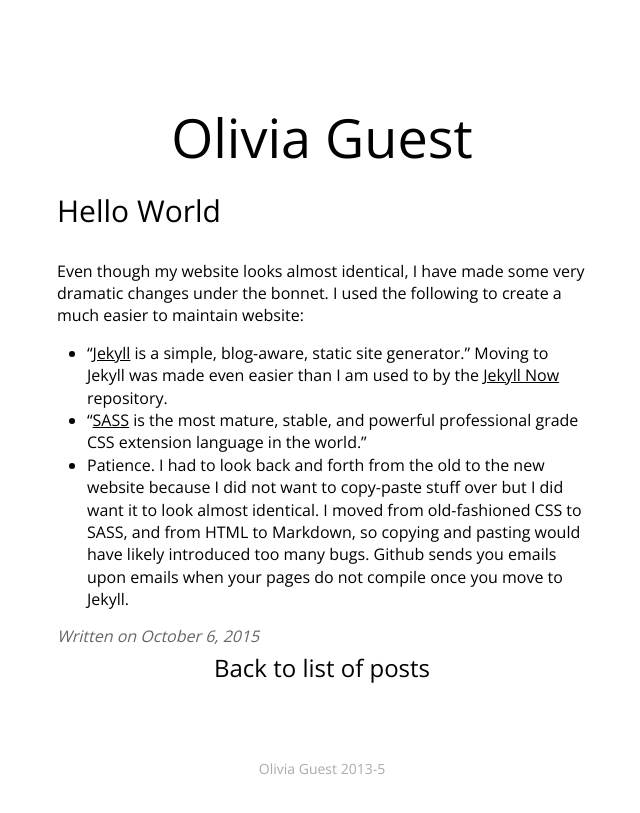
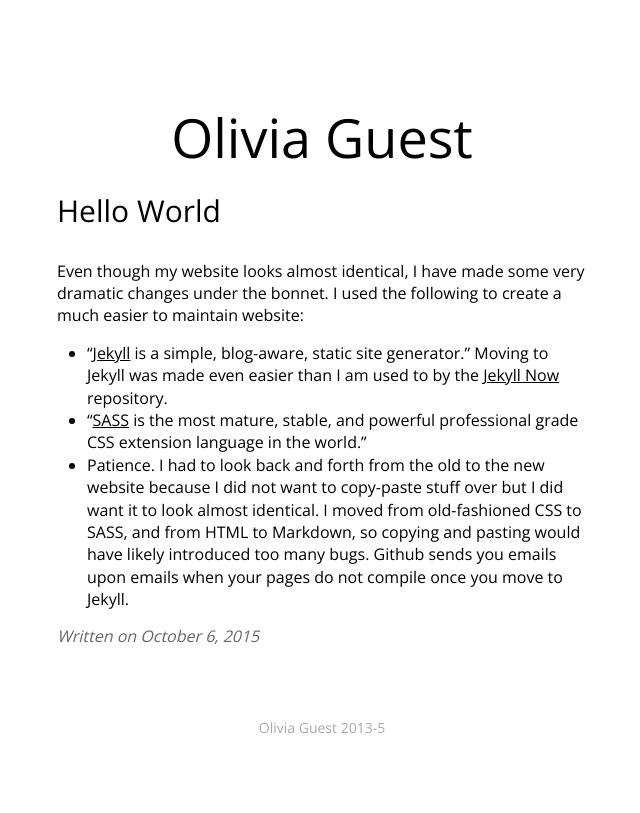
Before and after one commit to oliviaguest/oliviaguest.github.io, a Jekyll site: the page built from _posts/2015-10-06-Hello-World.md, in a window 1280 px wide. Shown: the top 813 px of the page, without its empty margins (318-958 px from the left). Built offline with Jekyll 4.4.1, drawn with Linux system fonts in a browser that asks for light colours; nearby versions of some CDN libraries.

Commit message:
Update post.html

```diff
--- a/_layouts/post.html
+++ b/_layouts/post.html
@@ -18,4 +18,3 @@ layout: default
 
   {% include disqus.html %}
 </article>
-<center><h2><a href="/posts">Back to list of posts</a></h2></center>
```
